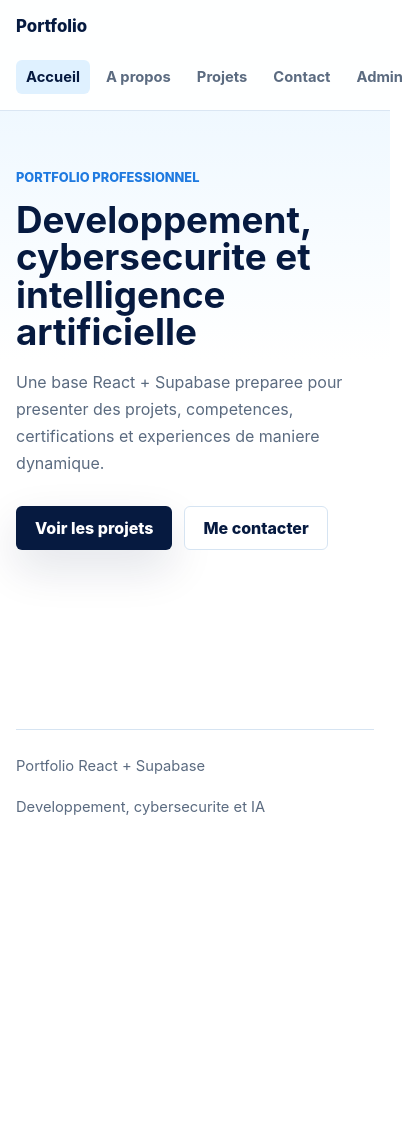
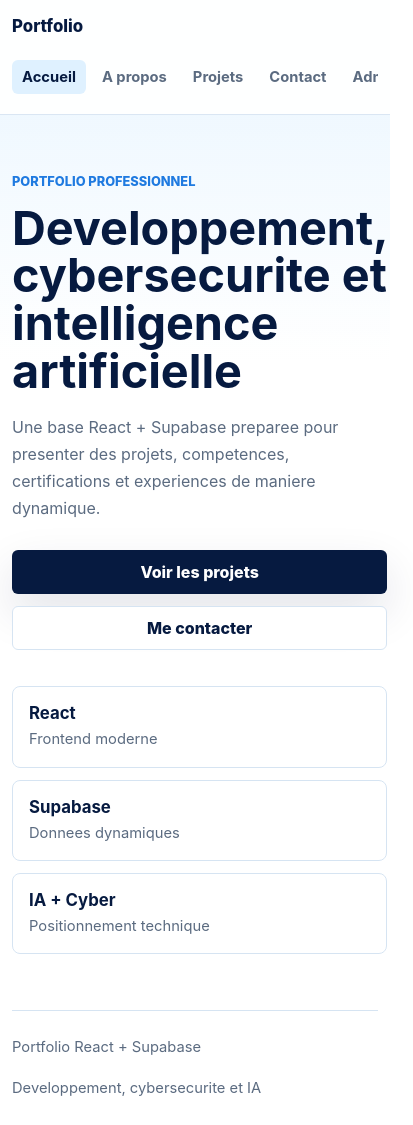
Before and after one commit to mbacke935/portfolio, a React (Vite) app: page / in a window 390 px wide. Shown: the whole page, 413 px wide, since content can reach past the window. Before the commit the page ends 844 px from the top, so only its background shows below. Built offline with nearby package versions, Linux system fonts and the light colour scheme; no server answers; the database is empty.

Commit message:
Improve portfolio UI and UX

```diff
--- a/src/components/ProjectCard.jsx
+++ b/src/components/ProjectCard.jsx
@@ -13,7 +13,9 @@ export default function ProjectCard({ project }) {
             : undefined
         }
         aria-hidden="true"
-      />
+      >
+        <span>{project.title}</span>
+      </div>
       <div className="project-card__body">
         <h2>{project.title}</h2>
         <p>{description}</p>
--- a/src/pages/Admin.jsx
+++ b/src/pages/Admin.jsx
@@ -19,6 +19,14 @@ export default function Admin() {
         </p>
       </div>
 
+      <div className="notice-panel" role="status">
+        <strong>Acces admin en preparation</strong>
+        <p>
+          Cette interface restera limitee tant que l'authentification admin et
+          les policies d'ecriture Supabase ne sont pas activees.
+        </p>
+      </div>
+
       <div className="admin-grid">
         {adminSections.map((section) => (
           <article className="admin-panel" key={section}>
--- a/src/pages/Home.jsx
+++ b/src/pages/Home.jsx
@@ -3,6 +3,12 @@ import { fallbackProfile } from '../constants/fallbackData.js';
 import { useAsyncData } from '../hooks/useAsyncData.js';
 import { isSupabaseConfigured } from '../lib/supabaseClient.js';
 import { getProfile } from '../services/profileService.js';
+
+const highlights = [
+  { value: 'React', label: 'Frontend moderne' },
+  { value: 'Supabase', label: 'Donnees dynamiques' },
+  { value: 'IA + Cyber', label: 'Positionnement technique' },
+];
 
 export default function Home() {
   const { data: profile, error, isLoading } = useAsyncData(getProfile, []);
@@ -29,6 +35,15 @@ export default function Home() {
             Me contacter
           </Link>
         </div>
+
+        <div className="hero-highlights" aria-label="Points forts">
+          {highlights.map((item) => (
+            <div className="highlight-item" key={item.value}>
+              <strong>{item.value}</strong>
+              <span>{item.label}</span>
+            </div>
+          ))}
+        </div>
       </div>
     </section>
   );
--- a/src/styles/global.css
+++ b/src/styles/global.css
@@ -39,6 +39,15 @@ body {
 a {
   color: inherit;
   text-decoration: none;
+}
+
+a:focus-visible,
+button:focus-visible,
+input:focus-visible,
+textarea:focus-visible,
+select:focus-visible {
+  outline: 3px solid rgba(31, 122, 224, 0.35);
+  outline-offset: 3px;
 }
 
 button,
@@ -205,6 +214,38 @@ p {
   margin-top: 28px;
 }
 
+.hero-highlights {
+  display: grid;
+  grid-template-columns: repeat(3, minmax(0, 1fr));
+  gap: 12px;
+  margin-top: 36px;
+  max-width: 820px;
+}
+
+.highlight-item {
+  border: 1px solid var(--color-border);
+  border-radius: 8px;
+  background: rgba(255, 255, 255, 0.82);
+  padding: 16px;
+}
+
+.highlight-item strong,
+.highlight-item span {
+  display: block;
+}
+
+.highlight-item strong {
+  color: var(--color-navy);
+  font-size: 1.05rem;
+  margin-bottom: 6px;
+}
+
+.highlight-item span {
+  color: var(--color-muted);
+  font-size: 0.92rem;
+  line-height: 1.45;
+}
+
 .button {
   display: inline-flex;
   min-height: 44px;
@@ -275,6 +316,8 @@ p {
 }
 
 .project-card {
+  display: flex;
+  flex-direction: column;
   overflow: hidden;
   transition:
     transform 180ms ease,
@@ -287,13 +330,32 @@ p {
 }
 
 .project-card__visual {
+  display: grid;
   aspect-ratio: 16 / 9;
+  place-items: end start;
   background:
     linear-gradient(135deg, rgba(31, 122, 224, 0.95), rgba(6, 26, 64, 0.95)),
     var(--color-blue);
+  background-position: center;
+  background-size: cover;
+  padding: 18px;
+}
+
+.project-card__visual span {
+  max-width: 100%;
+  border-radius: 6px;
+  background: rgba(255, 255, 255, 0.92);
+  color: var(--color-navy);
+  font-size: 0.86rem;
+  font-weight: 800;
+  overflow-wrap: anywhere;
+  padding: 7px 9px;
 }
 
 .project-card__body {
+  display: flex;
+  flex: 1;
+  flex-direction: column;
   padding: 20px;
 }
 
@@ -302,6 +364,11 @@ p {
   margin-top: 14px;
   color: var(--color-blue);
   font-weight: 800;
+}
+
+.project-card .text-link {
+  margin-top: auto;
+  padding-top: 16px;
 }
 
 .tag-list,
@@ -393,6 +460,26 @@ p {
   margin-top: 18px;
 }
 
+.notice-panel {
+  border: 1px solid var(--color-border);
+  border-left: 4px solid var(--color-blue);
+  border-radius: 8px;
+  background: var(--color-white);
+  box-shadow: 0 10px 28px rgba(6, 26, 64, 0.05);
+  margin-bottom: 24px;
+  padding: 18px;
+}
+
+.notice-panel strong {
+  display: block;
+  color: var(--color-navy);
+  margin-bottom: 6px;
+}
+
+.notice-panel p {
+  margin: 0;
+}
+
 .admin-actions span {
   border-radius: 6px;
   background: var(--color-sky);
@@ -440,7 +527,8 @@ p {
   .info-grid,
   .project-grid,
   .admin-grid,
-  .split-section {
+  .split-section,
+  .hero-highlights {
     grid-template-columns: 1fr;
   }
 
@@ -448,4 +536,30 @@ p {
     min-height: auto;
     padding: 56px 0;
   }
+
+  h1 {
+    font-size: clamp(2rem, 12vw, 3.2rem);
+  }
 }
+
+@media (max-width: 520px) {
+  .hero-section,
+  .page-section,
+  .site-nav,
+  .site-footer {
+    width: min(100% - 24px, 1120px);
+  }
+
+  .button {
+    width: 100%;
+  }
+
+  .nav-links {
+    width: 100%;
+    padding-bottom: 4px;
+  }
+
+  .contact-form {
+    padding: 18px;
+  }
+}
```
Also changed, not shown: docset/development-plan.md (+6 -0 lines), docset/ui-ux.md (added, +39 -0 lines).
